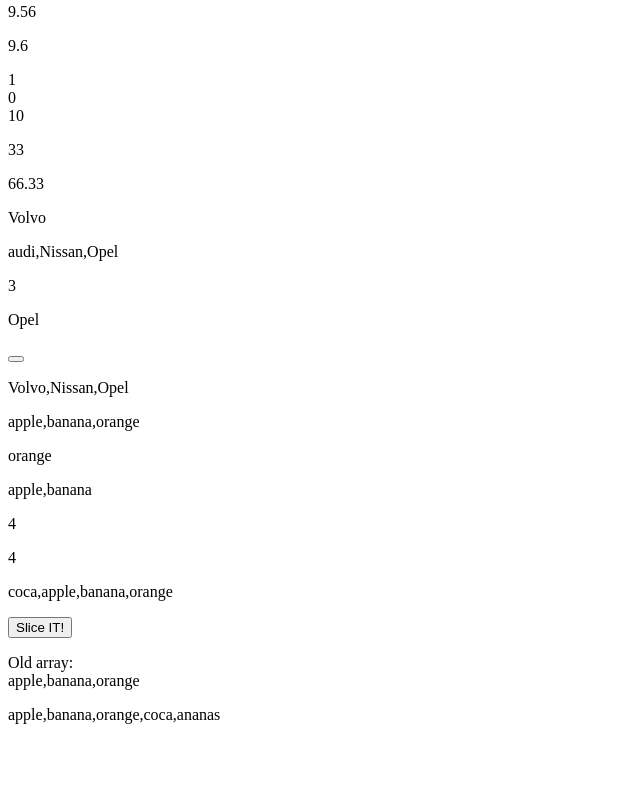
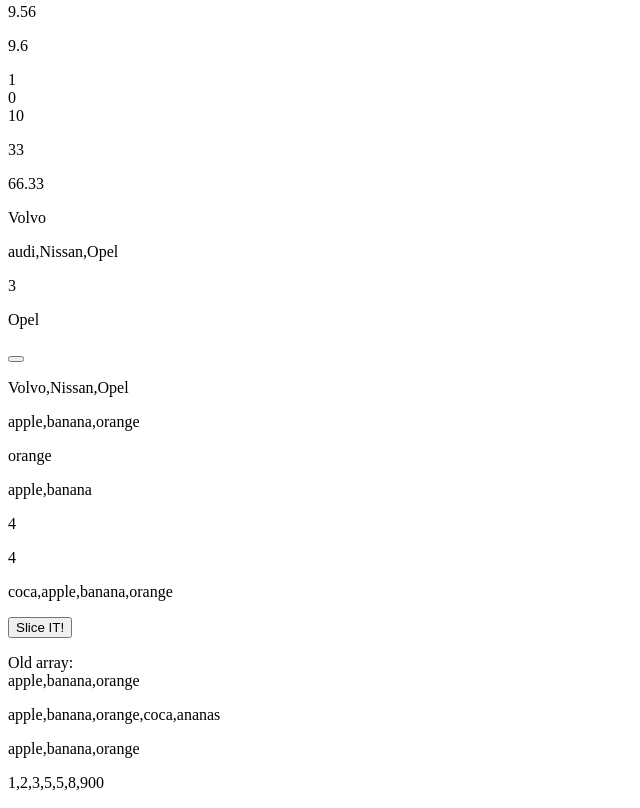
Before and after one commit to AndriiHrohodza/Studing, a plain HTML site: page js/index.html in a window 1280 px wide. Shown: the part 1533-2341 px from the top of the page, without its empty margins (0-640 px from the left). Before the commit the page ends 2273 px from the top, so only its background shows below. Drawn offline with nearby package versions, Linux system fonts and the light colour scheme.

Commit message:
learnd sort method

```diff
--- a/js/index.html
+++ b/js/index.html
@@ -77,6 +77,8 @@
     <p id="arrayMethod__splice"></p>
     <p id="arrayMethod__splice-new"></p>
 		<p id="arrayMethod__concate"></p>
+		<p id="arraySort"></p>
+		<p id="arraySort__numbers"></p>
 
 
 
@@ -350,6 +352,14 @@
    var y = ["coca", "ananas"];
    document.getElementById('arrayMethod__concate').innerHTML = x.concat(y);
 
+   /*Array Sort*/
+   var x = ['apple', 'orange', 'banana'];
+   document.getElementById("arraySort").innerHTML = x.sort(); //sort Strings
+
+   var x = [1, 2, 3, 5, 8, 900, 5];
+   document.getElementById('arraySort__numbers').innerHTML = x.sort(function(a, b){return a - b}); //sort Numbers. Descending b - a
+
+
     </script>
 
 
```
